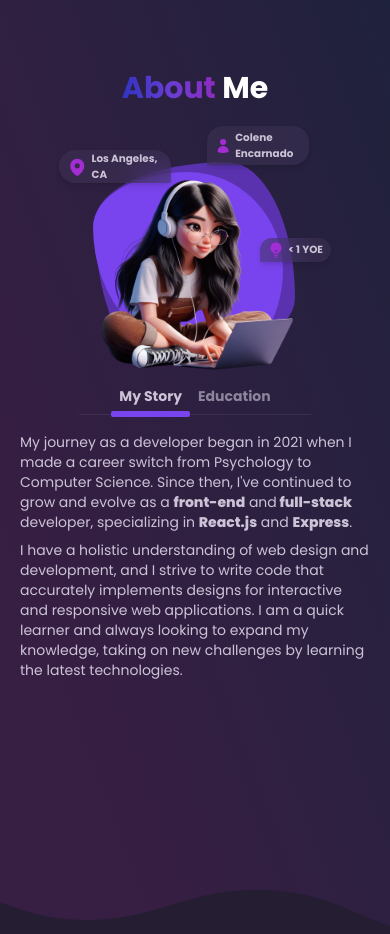
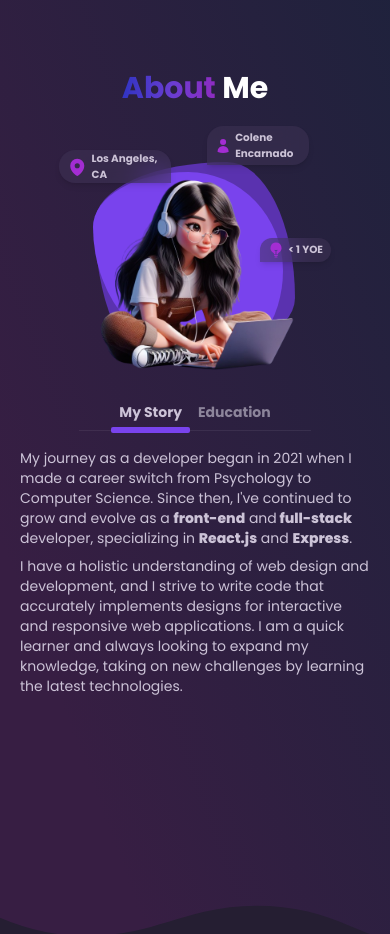
Before and after one commit to encarnac/portfolio, a React (Vite) app: page / in a window 390 px wide. Shown: the part 1000-1934 px from the top of the page. Built offline with nearby package versions, Linux system fonts and the light colour scheme.

Commit message:
Added gaps for smaller screens

```diff
--- a/src/components/AboutSection.jsx
+++ b/src/components/AboutSection.jsx
@@ -47,7 +47,7 @@ const AboutSection = ({ setSelectedPage }) => {
 
       <div
         id="about"
-        className="items-enter mt-4 grid grid-cols-1 justify-items-center gap-x-0 py-10 lg:mt-0 lg:grid-cols-12"
+        className="items-enter mt-4 grid grid-cols-1 justify-items-center gap-x-0 gap-y-4 py-10 lg:mt-0 lg:grid-cols-12 lg:gap-y-0"
       >
         <motion.div
           initial="hidden"
```
